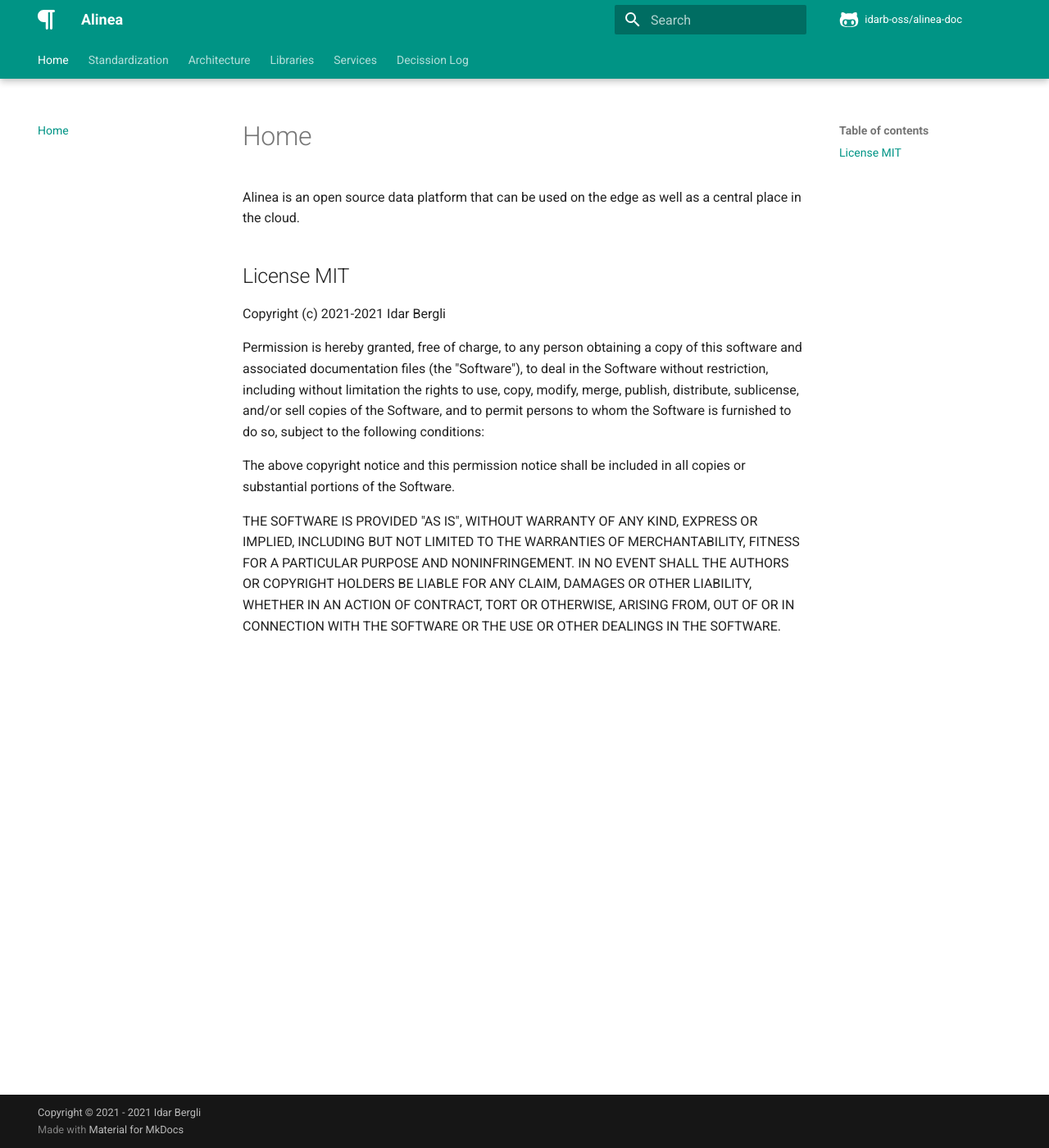
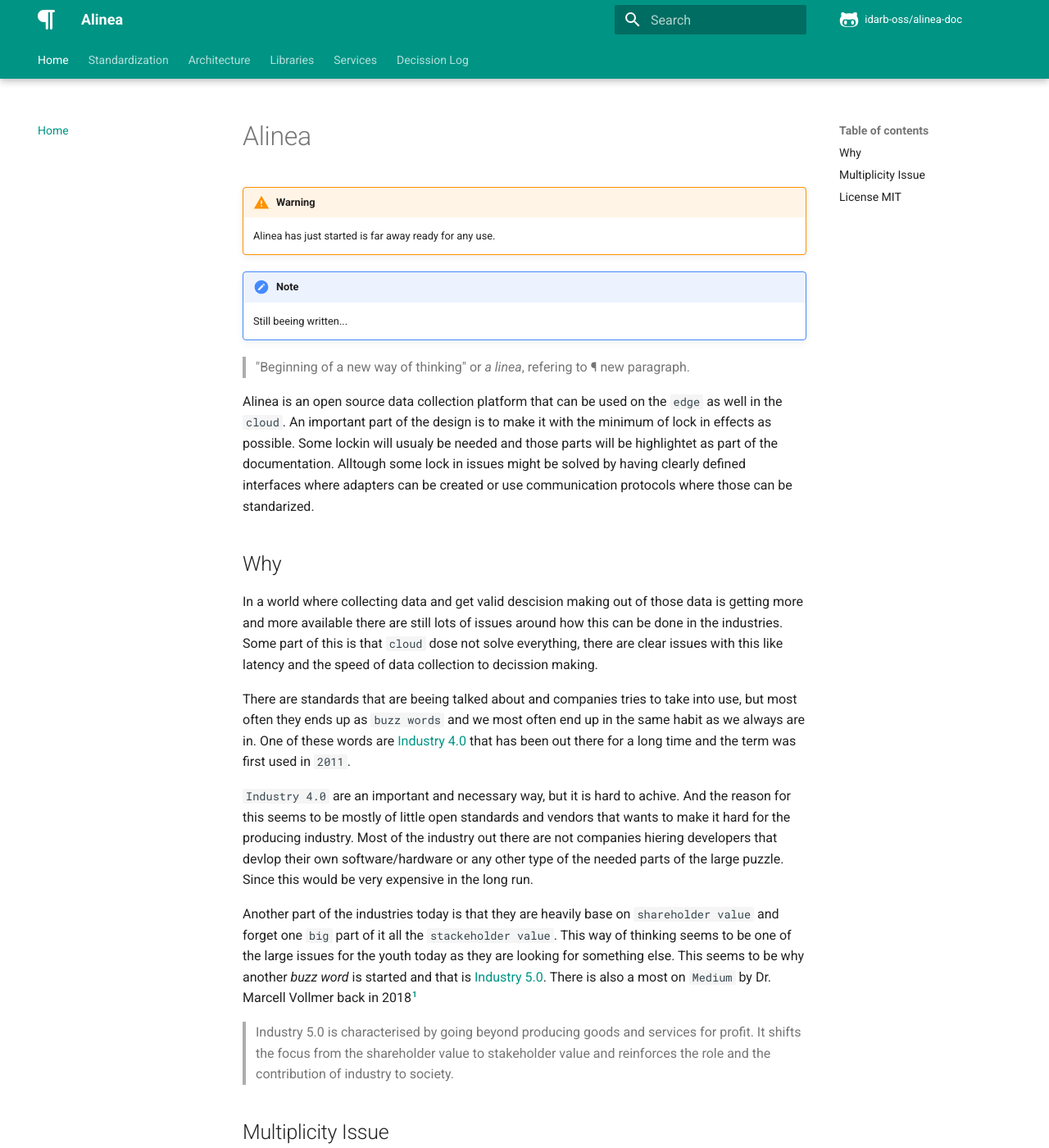
Before and after one commit to idarb-oss/alinea-doc, an MkDocs documentation site: the page built from docs/index.md, in a window 1280 px wide and 1400 px high. Shown: the whole window at 82% size. Built offline with MkDocs 1.6.1 and Material for MkDocs 9.7.7, drawn with Linux system fonts in a browser that asks for light colours; comment, search, counter and statistics services are not loaded; the version menu is left out; some of the changed text lies outside the part shown.

Commit message:
Updates to the home page.

```diff
--- a/docs/index.md
+++ b/docs/index.md
@@ -6,7 +6,37 @@ authors:
 date: 2021-03-28
 ---
 
-Alinea is an open source data platform that can be used on the edge as well as a central place in the cloud.
+# Alinea
+
+!!! warning
+    Alinea has just started is far away ready for any use.
+
+!!! note
+    Still beeing written...
+
+> "Beginning of a new way of thinking" or _a linea_, refering to &para; new paragraph.
+
+Alinea is an open source data collection platform that can be used on the `edge` as well in the `cloud`. An important part of the design is to make it with the minimum of lock in effects as possible. Some lockin will usualy be needed and those parts will be highlightet as part of the documentation. Alltough some lock in issues might be solved by having clearly defined interfaces where adapters can be created or use communication protocols where those can be standarized.
+
+## Why
+
+In a world where collecting data and get valid descision making out of those data is getting more and more available there are still lots of issues around how this can be done in the industries. Some part of this is that `cloud` dose not solve everything, there are clear issues with this like latency and the speed of data collection to decission making.
+
+There are standards that are beeing talked about and companies tries to take into use, but most often they ends up as `buzz words` and we most often end up in the same habit as we always are in. One of these words are [Industry 4.0](https://www.plattform-i40.de/PI40/Navigation/EN/Industrie40/WhatIsIndustrie40/what-is-industrie40.html) that has been out there for a long time and the term was first used in `2011`.
+
+`Industry 4.0` are an important and necessary way, but it is hard to achive. And the reason for this seems to be mostly of little open standards and vendors that wants to make it hard for the producing industry. Most of the industry out there are not companies hiering developers that devlop their own software/hardware or any other type of the needed parts of the large puzzle. Since this would be very expensive in the long run.
+
+Another part of the industries today is that they are heavily base on `shareholder value` and forget one `big` part of it all the `stackeholder value`. This way of thinking seems to be one of the large issues for the youth today as they are looking for something else. This seems to be why another _buzz word_ is started and that is [Industry 5.0](https://ec.europa.eu/info/research-and-innovation/research-area/industrial-research-and-innovation/industry-50_en). There is also a most on `Medium` by Dr. Marcell Vollmer back in 2018[^1]
+
+[^1]: [https://medium.com/@marcellvollmer/what-is-industry-5-0-a363041a6f0a](https://medium.com/@marcellvollmer/what-is-industry-5-0-a363041a6f0a){target=_blank}
+
+> Industry 5.0 is characterised by going beyond producing goods and services for profit. It shifts the focus from the shareholder value to stakeholder value and reinforces the role and the contribution of industry to society.
+
+## Multiplicity Issue
+
+One thing with `Industry 4.0` is that is higly based on everything from artificial intelligence (AI), machine learning (ML), robotics, Internet of Things (IoT) etc.. tough lot of the industires today are not new factories based on higly advanced new technologies from the start. Event factory building are not necessary created to install new robotics.
+
+This also puts an issue onto how many machines do we have of one type. `Windmills` the typical case that is visualized every where for to business owners is not the case in most industries. Maybe if your lucky you might have an hand full of similar machines. This puts on the case, how mutch effort and resources (people and money) should be put into that 'one' machine.
 
 ## License MIT
 
--- a/mkdocs.yml
+++ b/mkdocs.yml
@@ -67,11 +67,12 @@ extra:
 
 markdown_extensions:
   - footnotes
+  - attr_list
   - admonition
   - pymdownx.details
   - pymdownx.superfences
   - pymdownx.highlight
   - pymdownx.tabbed
+  - pymdownx.emoji
   - pymdownx.tasklist:
       custom_checkbox: true
-  - pymdownx.emoji:
```
